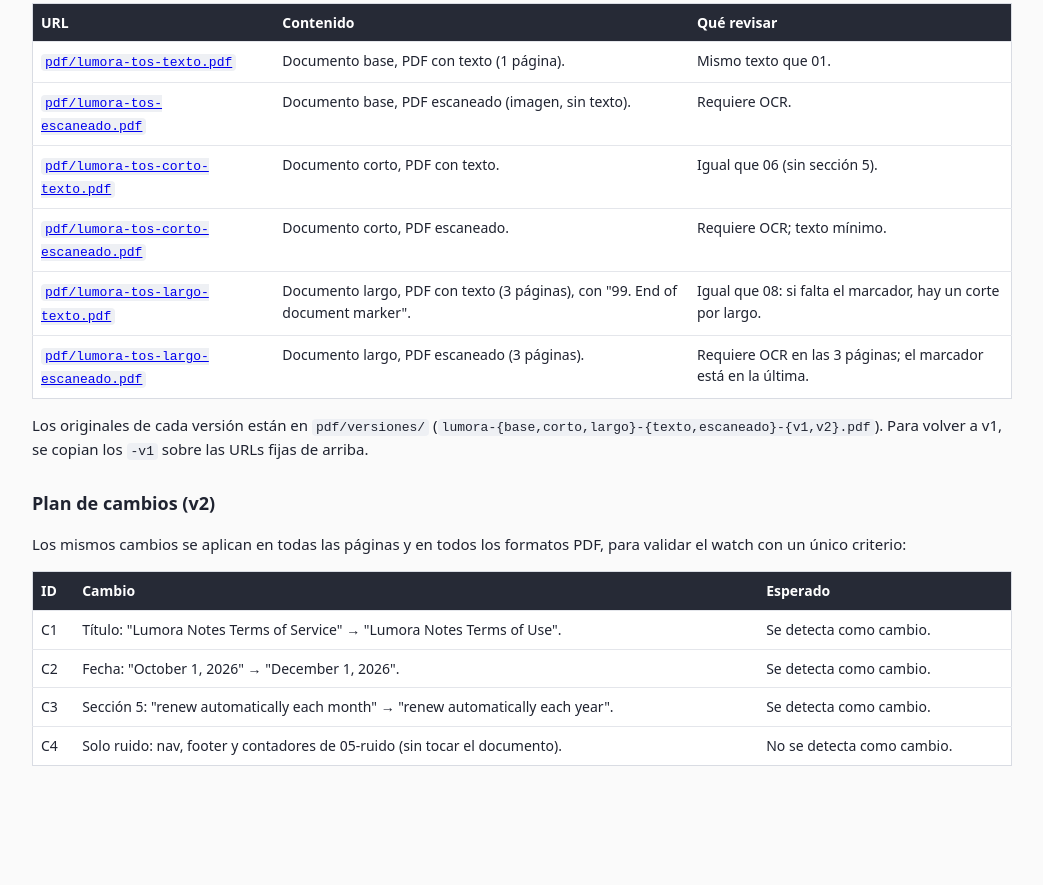
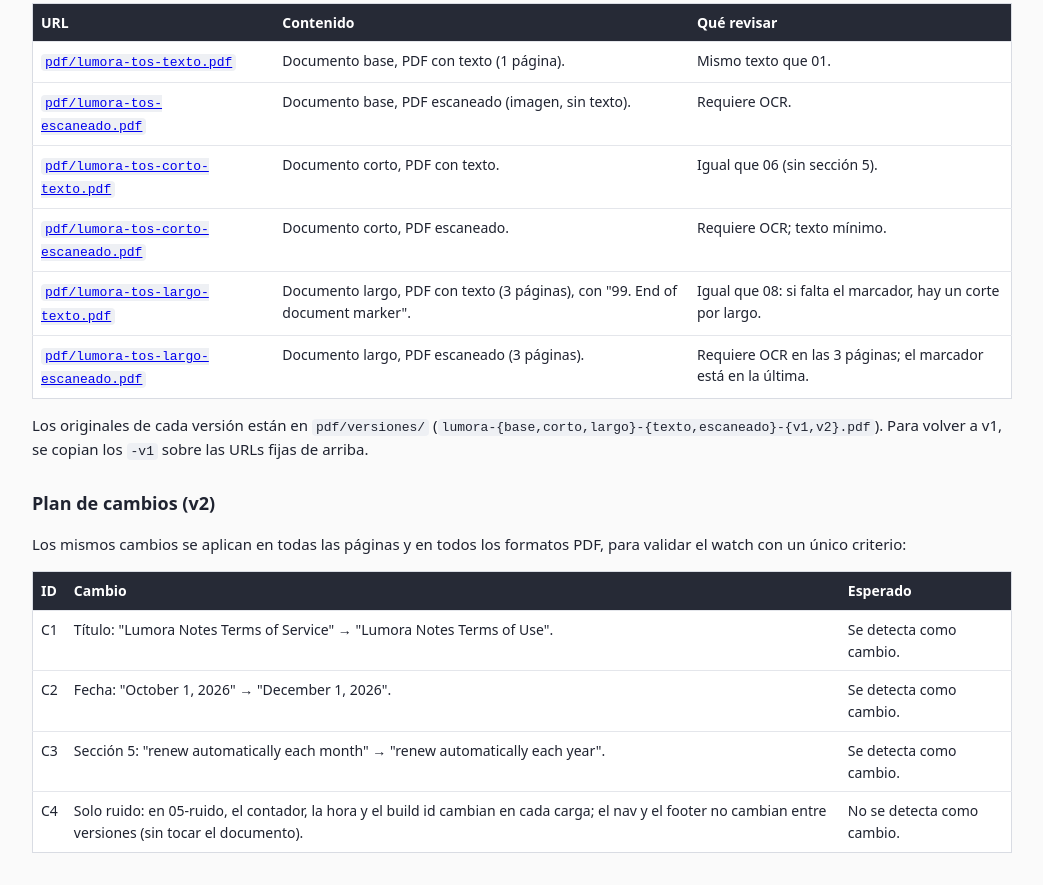
Before and after one commit to MSerra1092/qa-docs-prueba, a plain HTML site: page index.html in a window 1280 px wide. Shown: the part 1361-2246 px from the top of the page, without its empty margins (118-1161 px from the left). Before the commit the page ends 2159 px from the top, so only its background shows below. Drawn offline with Linux system fonts and the light colour scheme.

Commit message:
index: aclarar C4 (solo ruido aleatorio de 05)
Co-Authored-By: Claude Opus 5.5 <noreply@anthropic.com>

```diff
--- a/index.html
+++ b/index.html
@@ -52,6 +52,6 @@ code{font-size:13px;background:#eef0f4;padding:1px 4px;border-radius:4px}
 <tr><td>C1</td><td>Título: "Lumora Notes Terms of Service" → "Lumora Notes Terms of Use".</td><td>Se detecta como cambio.</td></tr>
 <tr><td>C2</td><td>Fecha: "October 1, 2026" → "December 1, 2026".</td><td>Se detecta como cambio.</td></tr>
 <tr><td>C3</td><td>Sección 5: "renew automatically each month" → "renew automatically each year".</td><td>Se detecta como cambio.</td></tr>
-<tr><td>C4</td><td>Solo ruido: nav, footer y contadores de 05-ruido (sin tocar el documento).</td><td>No se detecta como cambio.</td></tr>
+<tr><td>C4</td><td>Solo ruido: en 05-ruido, el contador, la hora y el build id cambian en cada carga; el nav y el footer no cambian entre versiones (sin tocar el documento).</td><td>No se detecta como cambio.</td></tr>
 </tbody></table>
 </body></html>
```
